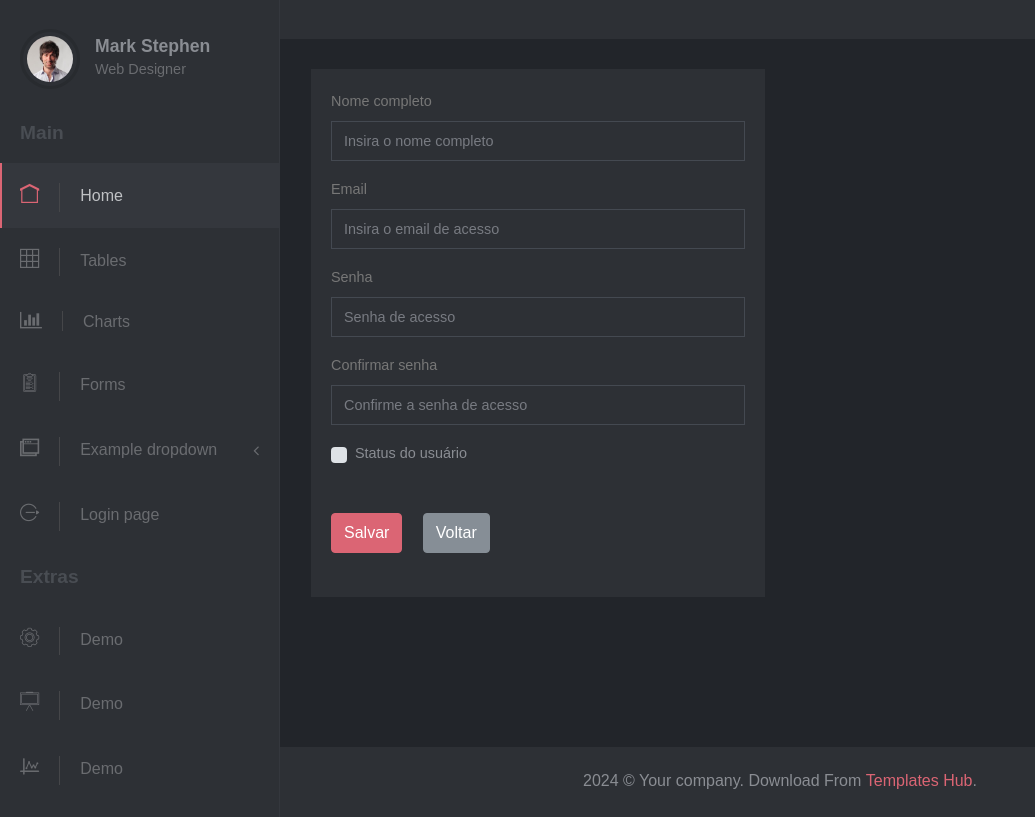
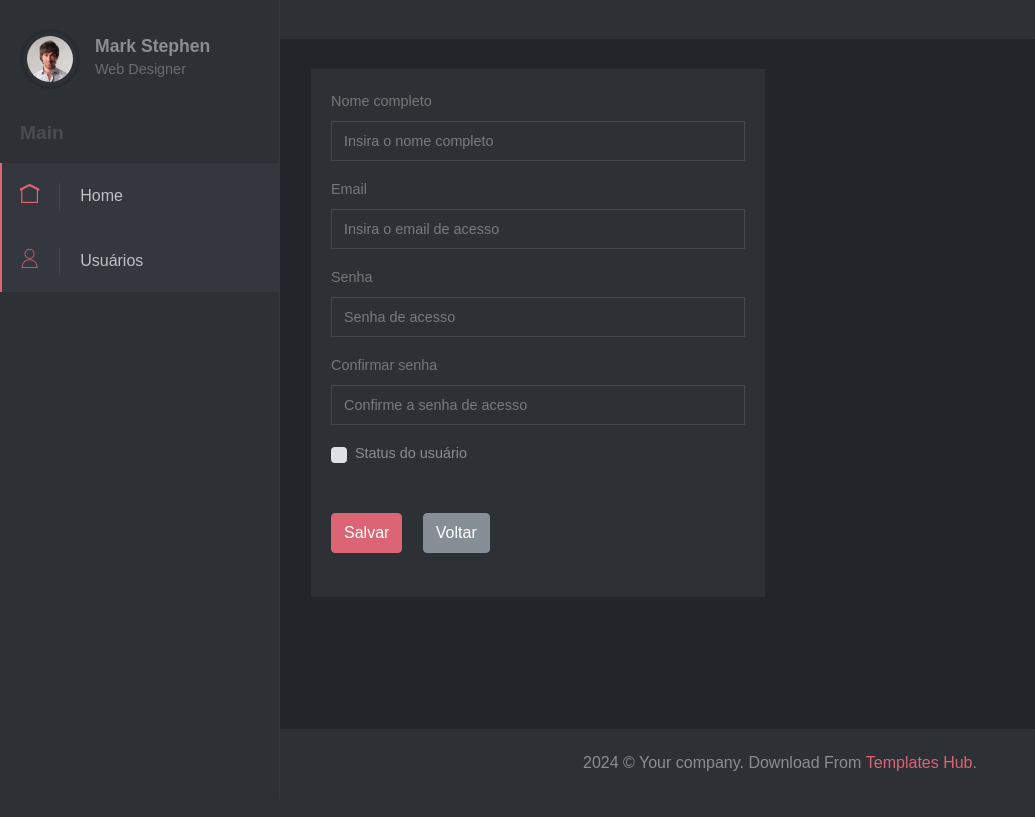
Before and after one commit to fas-fernando/ci4-login-acl, a CodeIgniter 4 app: template app/Views/Users/edit.php in a window 1280 px wide. Shown: the part 358-1175 px from the top of the page, without its empty margins (0-1035 px from the left). After the commit the page ends 1129 px from the top, so only its background shows below. Run offline with PHP 8.4 and a stand-in for CodeIgniter, Linux system fonts and the light colour scheme; the template is opened without the code that fills it, so the values that code supplies are empty; some libraries are stand-ins or nearby versions; some web fonts are replaced.

Commit message:
Ajustado as opções de menu do sidebar

```diff
--- a/app/Views/Layout/_partials/sidebar.php
+++ b/app/Views/Layout/_partials/sidebar.php
@@ -8,22 +8,6 @@
     </div>
     <span class="heading">Main</span>
     <ul class="list-unstyled">
-        <li class="active"><a href="index.html"> <i class="icon-home"></i>Home </a></li>
-        <li><a href="tables.html"> <i class="icon-grid"></i>Tables </a></li>
-        <li><a href="charts.html"> <i class="fa fa-bar-chart"></i>Charts </a></li>
-        <li><a href="forms.html"> <i class="icon-padnote"></i>Forms </a></li>
-        <li><a href="#exampledropdownDropdown" aria-expanded="false" data-toggle="collapse"> <i class="icon-windows"></i>Example dropdown </a>
-            <ul id="exampledropdownDropdown" class="collapse list-unstyled ">
-                <li><a href="#">Page</a></li>
-                <li><a href="#">Page</a></li>
-                <li><a href="#">Page</a></li>
-            </ul>
-        </li>
-        <li><a href="login.html"> <i class="icon-logout"></i>Login page </a></li>
-    </ul><span class="heading">Extras</span>
-    <ul class="list-unstyled">
-        <li> <a href="#"> <i class="icon-settings"></i>Demo </a></li>
-        <li> <a href="#"> <i class="icon-writing-whiteboard"></i>Demo </a></li>
-        <li> <a href="#"> <i class="icon-chart"></i>Demo </a></li>
-    </ul>
+        <li class="<?= (url_is('/') ? 'active' : '' ) ?>"><a href="<?= site_url('/') ?>"> <i class="icon-home"></i>Home </a></li>
+        <li class="<?= (url_is('users*') ? 'active' : '' ) ?>"><a href="<?= site_url('users') ?>"> <i class="icon-user"></i>Usuários </a></li>
 </nav>
```
